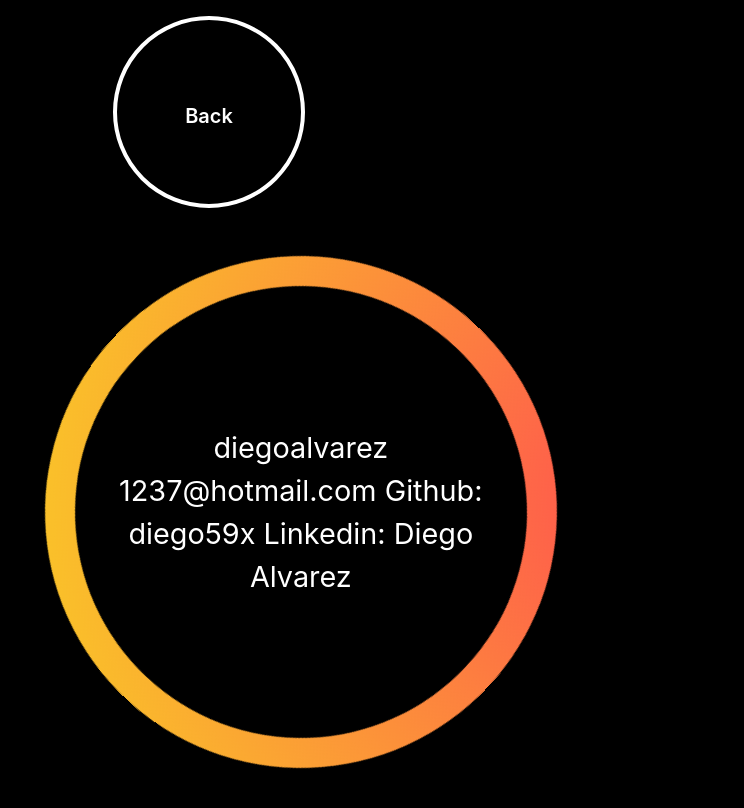
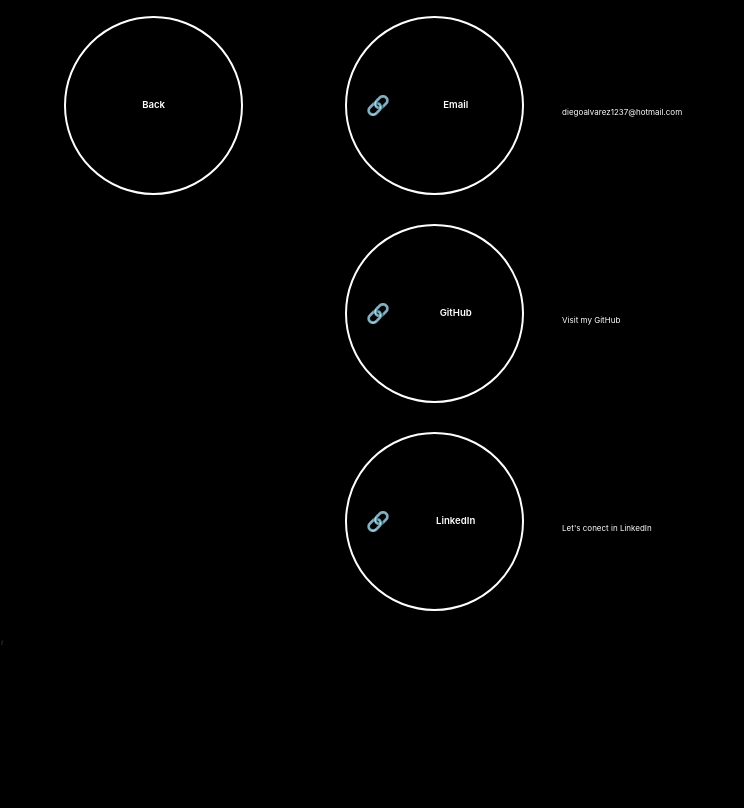
Before and after one commit to diego59x/DiegoPortafolio, a React app: page /Contact in a window 1280 px wide. Shown: the top 808 px of the page, without its empty margins (0-744 px from the left). Built offline with nearby package versions, Linux system fonts and the light colour scheme; the HTML template or start-up script is replaced by a standard one; what reactfire would draw is missing.

Commit message:
Updated Contact Page and bug fixes

```diff
--- a/package.json
+++ b/package.json
@@ -26,7 +26,7 @@
     "react": "^17.0.2",
     "react-bootstrap": "^1.6.0",
     "react-dom": "^17.0.2",
-    "react-router-dom": "^5.2.0",
+    "react-router-dom": "^5.3.4",
     "reactfire": "^3.0.0-rc.0",
     "webpack-cli": "^4.7.0",
     "webpack-dev-server": "^3.11.2",
--- a/src/Components/SideBar/CircleSmall.css
+++ b/src/Components/SideBar/CircleSmall.css
@@ -1,7 +1,8 @@
 
-.circleSelect, .circleSelectDesktop, .circleBack {
+.circleSelect, .circleSelectDesktop, .circleBack, .github-link, .linkdein-link {
   background: none;
   display: flex;
+  align-items: center;
   width: 30vw;
   font-size: 1.2em;
   height: 28vw;
@@ -11,10 +12,34 @@
   border-radius: 50% !important;
 }
 
+.github-link, .linkdein-link {
+  width: 28vw;
+  height: 26vw;
+}
+
 .circleSelect:hover, .circleSelectDesktop:hover, .circleBack:hover {
   background-color: white;
   color: black;
   font-weight: 700;
+}
+
+.github-link:hover, .linkdein-link:hover {
+  color: #ffffff;
+  background-color: #333;
+}
+
+.github-link::before, .linkdein-link::before {
+  content: "🔗";
+  margin-left: 1.5vw;
+  transition: 0.3s;
+}
+
+.github-link:hover::before {
+  content: "🚀";
+}
+
+.linkdein-link:hover::before {
+  content: "💼";
 }
 
 .backHeader {
@@ -87,9 +112,9 @@
     width: 15vw;
     height: 15vw;
   }
-  .circleSelectDesktop {
-    width: 15vw;
-    height: 15vw;
+  .circleSelectDesktop, .github-link, .linkdein-link {
+    width: 14vw;
+    height: 14vw;
     border: 2px solid #fff;
   }
   .headerCircleSmall{
@@ -130,7 +155,7 @@
     width: 12vw;
     height: 12vw;
   }
-  .circleSelectDesktop {
+  .circleSelectDesktop, .github-link, .linkdein-link {
     width: 12vw;
     height: 12vw;
     margin: 0;
@@ -162,4 +187,10 @@
     width: 12vw;
     height: 12vw;
   }
+  .headerCircleSmall{
+    font-size: 2em;
+  }
+  .textRightDeco{
+    font-size: 2em;
+  }
 }
--- a/src/Contact/Contact.css
+++ b/src/Contact/Contact.css
@@ -2,10 +2,18 @@
     display: flex;
 }
 
+.containerPageContactMobile {
+    display: flex;
+    align-items: center;
+    justify-content: center;
+    margin-top: 5vh;
+}
+
 .containerContact {
     display: flex;
-    text-align: center;
+    align-items: center;
     width: 100vw;
+    color: white;
 }
 @media (min-height: 538px) {
     .containerContact {
--- a/src/Contact/Contact.jsx
+++ b/src/Contact/Contact.jsx
@@ -1,14 +1,34 @@
-import React from 'react'
+import React, { useState, useEffect } from 'react'
 import { useHistory } from 'react-router-dom'
 import CircleSecondary from '../Components/SideBar/CircleSmall'
-import Circle from '../Components/PrincipalCircle/Circle'
 import './Contact.css'
 
 export default function Contact() {
   const history = useHistory()
+  const [isDesktop, setDesktop] = useState(window.innerWidth > 1023)
+  window.isDesktop = isDesktop
+
+  const updateMedia = () => {
+    setDesktop(window.innerWidth > 1023)
+  }
+
+  useEffect(() => {
+    window.addEventListener('resize', updateMedia)
+    return () => window.removeEventListener('resize', updateMedia)
+  })
+
   const goBack = () => (
     history.goBack()
   )
+
+  const openGithub = () => (
+    window.open('https://github.com/diego59x', '_blank', 'noopener,noreferrer')
+  )
+
+  const openLinkedIn = () => (
+    window.open('https://www.linkedin.com/in/diego-alvarez-b18ab4178/', '_blank', 'noopener,noreferrer')
+  )
+
   const mobileView = () => (
     <div>
       <div className="row ">
@@ -21,13 +41,27 @@
           />
         </div>
       </div>
-      <div className="row ">
-        <div className="col-12">
-          <div className="col-xs-4 containerContact">
-            <Circle
-              text="diegoalvarez 1237@hotmail.com Github: diego59x Linkedin: Diego Alvarez"
+      <div className="row containerPageContactMobile">
+        <div className="col-xs-4 col-md-9 col-lg-9 col-12">
+          <CircleSecondary
+            header="Email"
+            onClick={openGithub}
+            classe="circleSelectDesktop github-link"
+            textRight="diegoalvarez1237@hotmail.com"
           />
-          </div>
+
+          <CircleSecondary
+            header="GitHub"
+            onClick={openGithub}
+            classe="circleSelectDesktop github-link"
+            textRight="Visit my GitHub"
+          />
+          <CircleSecondary
+            header="LinkedIn"
+            onClick={openLinkedIn}
+            classe="circleSelectDesktop linkdein-link"
+            textRight="Let&#39;s conect in LinkedIn"
+          />
         </div>
       </div>
     </div>
@@ -35,16 +69,41 @@
 
   const desktopView = () => (
     <div className="containerPageContact">
+      <div className="row">
+        <div className="col-md-4 col-lg-3  ">
           <CircleSecondary
             header="Back"
             onClick={goBack}
             classe="circleSelectDesktop"
             textRight=""
           />
-      <div className="containerContact">
-        <Circle
-          text="diegoalvarez 1237@hotmail.com Github: diego59x Linkedin: Diego Alvarez"
+        </div>
+        <div className="col-md-8 col-lg-9  ">
+          <div className="row">
+            <CircleSecondary
+              header="Email"
+              onClick={openGithub}
+              classe="circleSelectDesktop github-link"
+              textRight="diegoalvarez1237@hotmail.com"
             />
+          </div>
+          <div className="row">
+            <CircleSecondary
+              header="GitHub"
+              onClick={openGithub}
+              classe="circleSelectDesktop github-link"
+              textRight="Visit my GitHub"
+            />
+          </div>
+          <div className="row">
+            <CircleSecondary
+              header="LinkedIn"
+              onClick={openLinkedIn}
+              classe="circleSelectDesktop linkdein-link"
+              textRight="Let&#39;s conect in LinkedIn"
+            />
+          </div>
+        </div>
       </div>
     </div>
   )
--- a/src/Home/Home.jsx
+++ b/src/Home/Home.jsx
@@ -78,7 +78,7 @@
         <div className="nav nav-justified">
           <div className="col-md-12 col-lg-12  ">
             <Circle
-              text="Hi, it&#39;s Diego. I&#39;m a Junior Developer with experience on Roku, SmartTv&#39;s, React and Unity"
+              text="Hi, it&#39;s Diego. I&#39;m a FrontEnd Developer with experience on Roku, SmartTv&#39;s, React and Unity"
             />
           </div>
         </div>
--- a/src/KnowMe/KnowMe.jsx
+++ b/src/KnowMe/KnowMe.jsx
@@ -1,12 +1,23 @@
-import React from 'react'
+import React, { useState, useEffect } from 'react'
 import { useHistory } from 'react-router-dom'
 import CircleSecondary from '../Components/SideBar/CircleSmall'
 import './KnowMe.css'
 
 export default function KnowMe() {
   const history = useHistory()
+  const [isDesktop, setDesktop] = useState(window.innerWidth > 1023)
+  window.isDesktop = isDesktop
   const classDesktop = 'circleSelectDesktop'
   const classMobile = 'circleBack'
+
+  const updateMedia = () => {
+    setDesktop(window.innerWidth > 1023)
+  }
+
+  useEffect(() => {
+    window.addEventListener('resize', updateMedia)
+    return () => window.removeEventListener('resize', updateMedia)
+  })
 
   const goBack = () => (
     history.goBack()
@@ -27,17 +38,17 @@
         <div className="row">
           <div className="col-12 ">
             <div className="cartMe ">
-              Hi, how i said before i&#39;m a junior web devloper.
-              I like both front-end and back-end,
-              but also make videogames.
-              I have made some games for my own and another ones in my university.
+              I have over 3 years of experience as Software Engineer specializing in
+              frontend and Roku development.
+              Proficient in working with Brightscript and SceneGraph developing multiple
+              streaming features, optimizing channel behavior.
             </div>
           </div>
         </div>
         <div className="row">
           <div className="col-12">
             <div className="cartMe ">
-              I consider myself a fresh person, friendly, determined, persistent,
+              I consider myself friendly, determined, persistent,
               quiet, but also outgoing. I like to analyze a problem from all its perspectives,
               I don&#39;t give up easily and like to do perfect stuff.
               I love when something I made all by myself works
--- a/src/Projects/Projects.jsx
+++ b/src/Projects/Projects.jsx
@@ -10,6 +10,8 @@
   const db = firebase.firestore()
   const dbPersonalProjects = useMemo(() => db.collection('PersonalProjects'), [])
   const [projects, setProjects] = useState([])
+  const [isDesktop, setDesktop] = useState(window.innerWidth > 1023)
+  window.isDesktop = isDesktop
 
   const history = useHistory()
   const classDesktop = 'circleSelectDesktop'
@@ -17,6 +19,15 @@
   const goBack = () => (
     history.goBack()
   )
+
+  const updateMedia = () => {
+    setDesktop(window.innerWidth > 1023)
+  }
+
+  useEffect(() => {
+    window.addEventListener('resize', updateMedia)
+    return () => window.removeEventListener('resize', updateMedia)
+  })
 
   const fetchProjects = async () => {
     const projectsDb = []
```
Also changed, not shown: 1 other file (tests, documents, lock files or other folders). Lines whose indentation alone changed are shown as unchanged.
